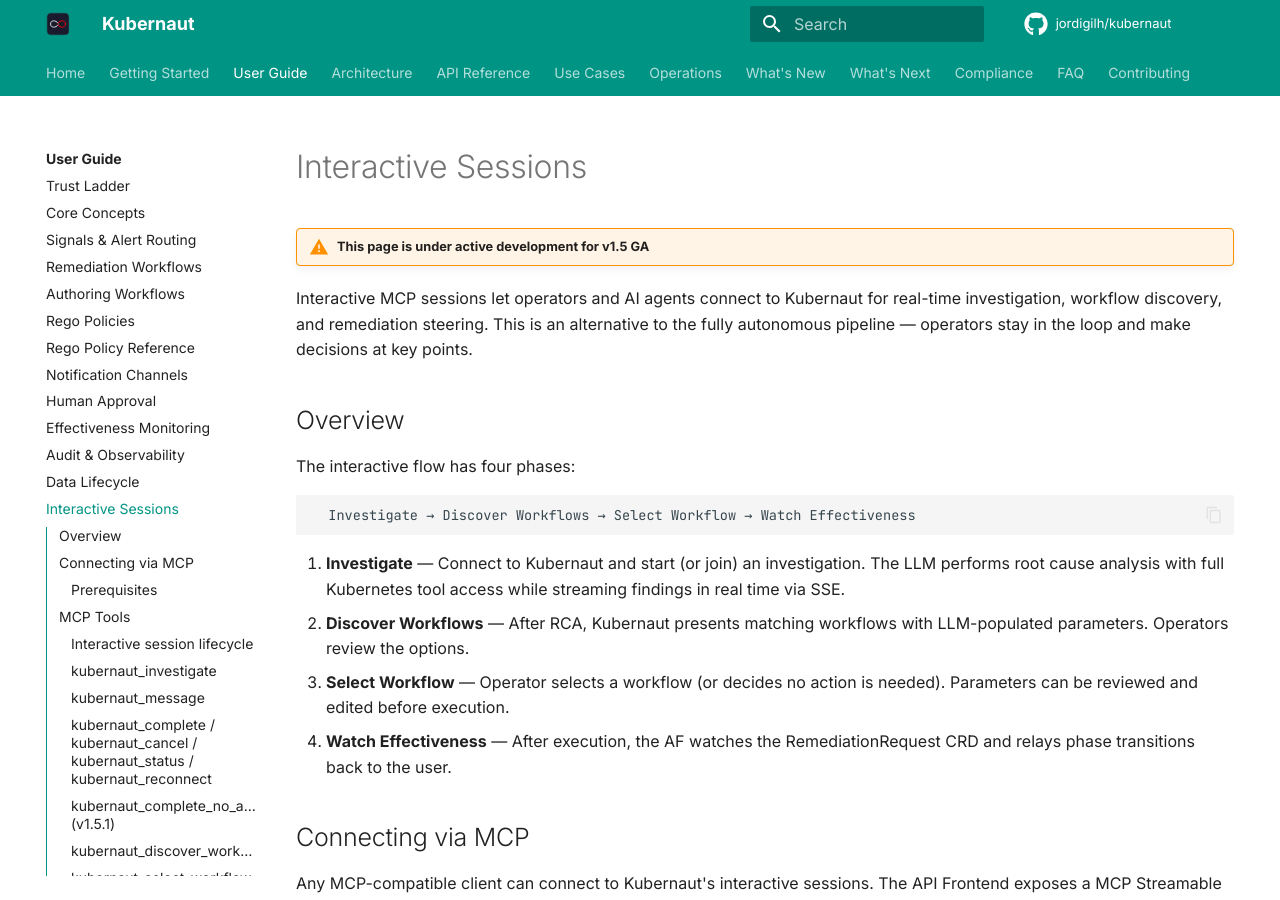
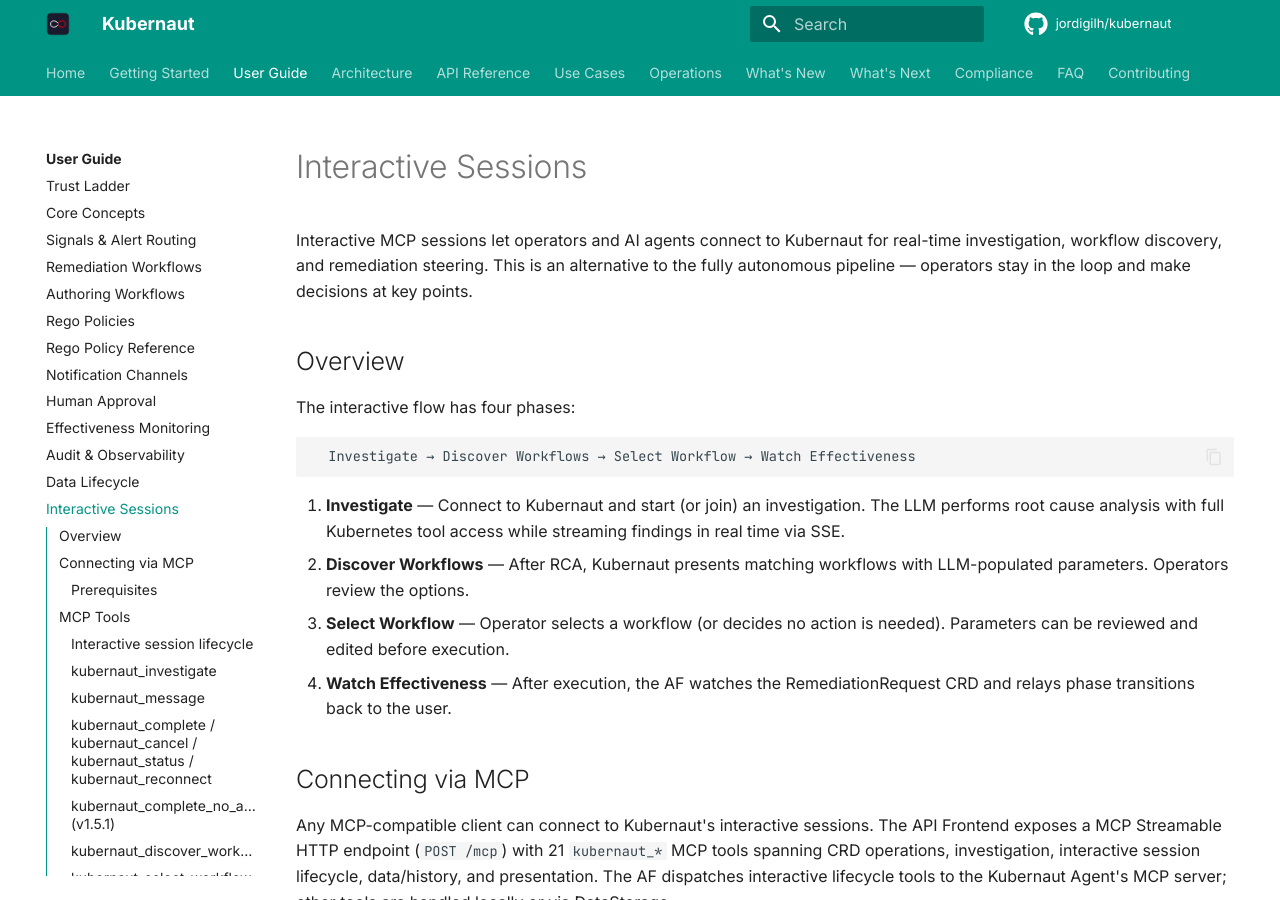
Before and after one commit to jordigilh/kubernaut-docs, an MkDocs documentation site: the page built from docs/user-guide/interactive-sessions.md, in a window 1280 px wide and 900 px high. Built offline with MkDocs 1.6.1 and Material for MkDocs 9.7.7, drawn with Linux system fonts in a browser that asks for light colours; comment, search, counter and statistics services are not loaded; the version menu is left out.

Commit message:
docs: remove stale v1.5 GA development banners
AF, interactive sessions, and apifrontend-api pages are GA since v1.5.0.
Remove the "under active development" warning banners.

Co-authored-by: Cursor <cursoragent@cursor.com>

```diff
--- a/docs/user-guide/interactive-sessions.md
+++ b/docs/user-guide/interactive-sessions.md
@@ -1,6 +1,4 @@
 # Interactive Sessions
-
-!!! warning "This page is under active development for v1.5 GA"
 
 Interactive MCP sessions let operators and AI agents connect to Kubernaut for real-time investigation, workflow discovery, and remediation steering. This is an alternative to the fully autonomous pipeline — operators stay in the loop and make decisions at key points.
 
```
Also changed, not shown: docs/api-reference/apifrontend-api.md (+0 -2 lines).
